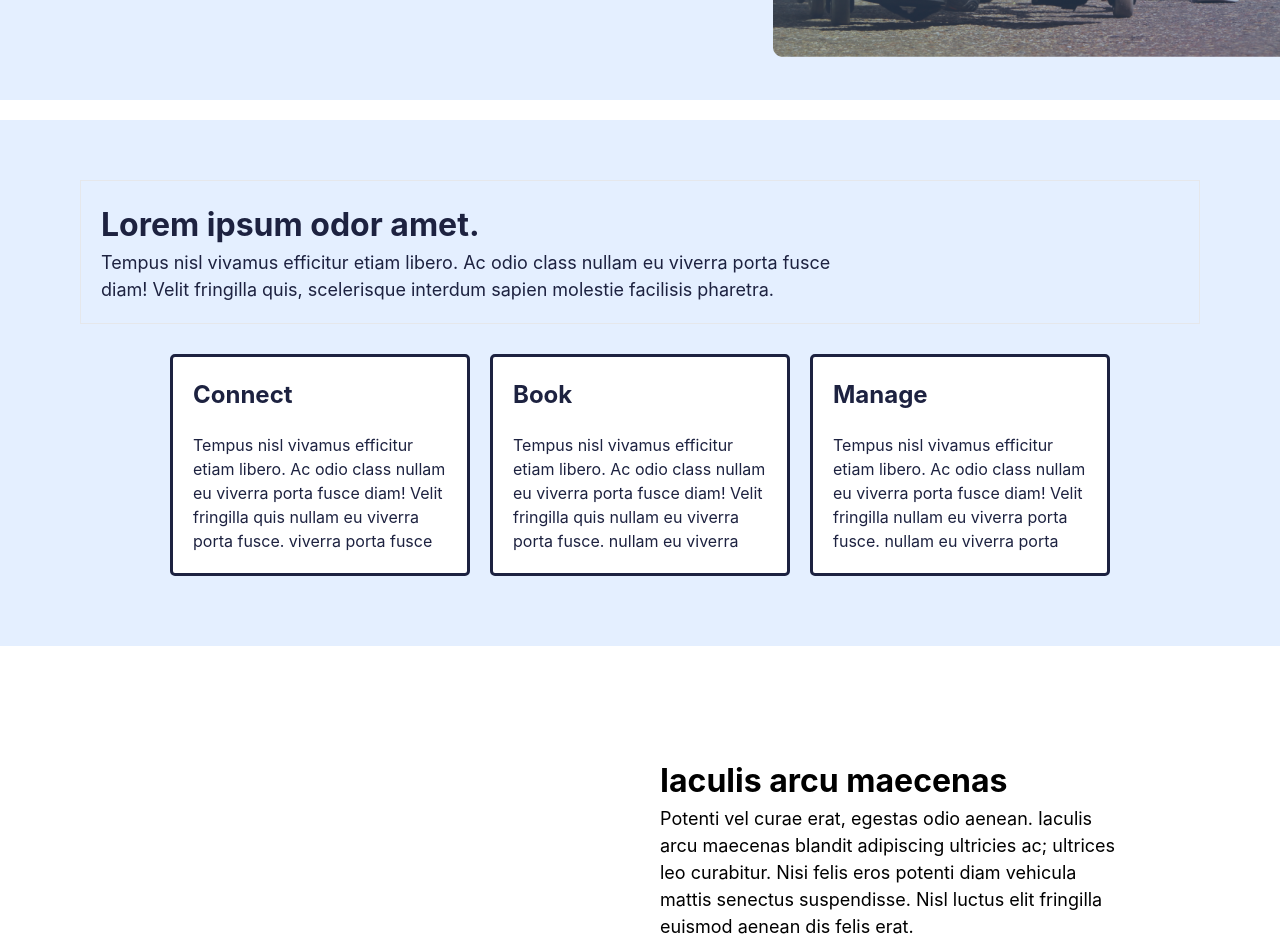
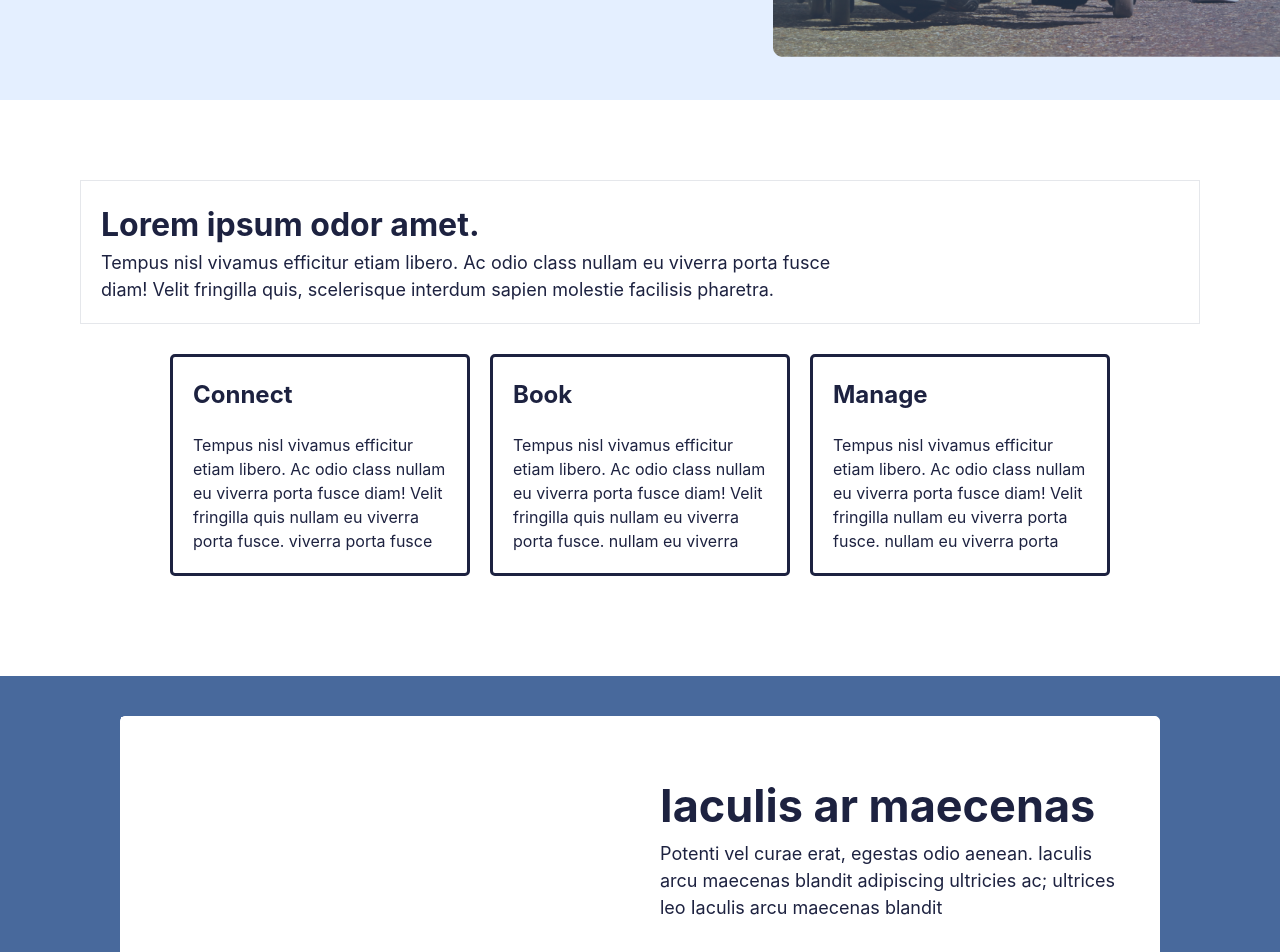
Before and after one commit to DragonWarrior9999/eclipsecare, a React (Vite) app: page / in a window 1280 px wide. Shown: the part 540-1492 px from the top of the page. Built offline with nearby package versions, Linux system fonts and the light colour scheme.

Commit message:
cleaned up no_colors

```diff
--- a/src/App.css
+++ b/src/App.css
@@ -8,6 +8,7 @@
     --navy: #1D2240;
     --babyblue: #E4EFFF;
     --offwhite: #F6F9FF;
+    --primarydark: #48699C;
 }
 
 html{
--- a/src/pages/Home.tsx
+++ b/src/pages/Home.tsx
@@ -25,7 +25,7 @@ export default function Home(){
                     </div>
                 </div>
             </Section>
-            <Section className="pt-[60px] pb-[50px] bg-babyblue text-navy min-h-[500px] mt-[20px]">
+            <Section className="pt-[60px] pb-[50px] bg-white text-navy min-h-[500px] mt-[20px]">
                 <div className="border border-pink text">
                     <h2>Lorem ipsum odor amet.</h2>
                     <p className="max-w-[740px]">Tempus nisl vivamus efficitur etiam libero. Ac odio class nullam eu viverra porta fusce diam! Velit fringilla quis, scelerisque interdum sapien molestie facilisis pharetra.</p>
@@ -45,11 +45,12 @@ export default function Home(){
                         </div>
                 </div>
             </Section>
-            <Section className="min-h-[500px] mt-[30px]">
-                <div className="p-[60px]">
-                    <SplitBanner image="left" className="rounded-lg border border-white min-h-[400px]">
-                        <h2>Iaculis arcu maecenas</h2>
-                        <p>Potenti vel curae erat, egestas odio aenean. Iaculis arcu maecenas blandit adipiscing ultricies ac; ultrices leo curabitur. Nisi felis eros potenti diam vehicula mattis senectus suspendisse. Nisl luctus elit fringilla euismod aenean dis felis erat.</p>
+            <Section className="min-h-[450px] mt-[30px] bg-primarydark">
+                <div className="p-[40px]">
+                    <SplitBanner image="left" className="bg-white text-navy rounded-lg border border-white min-h-[350px]">
+                        <h1 className="mt-[35px]">Iaculis ar maecenas</h1>
+                        <p className="max-w-[460px]">Potenti vel curae erat, egestas odio aenean. Iaculis arcu maecenas blandit adipiscing ultricies ac; ultrices leo Iaculis arcu maecenas blandit</p>
+
                     </SplitBanner>
                 </div>
             </Section>
--- a/tailwind.config.js
+++ b/tailwind.config.js
@@ -10,7 +10,8 @@ export default {
         primary: 'var(--primary)',
         navy: 'var(--navy)',
         babyblue: 'var(--babyblue)',
-        offwhite: 'var(--offwhite)'
+        offwhite: 'var(--offwhite)',
+        primarydark: 'var(--primarydark)'
       }
     },
   },
```
